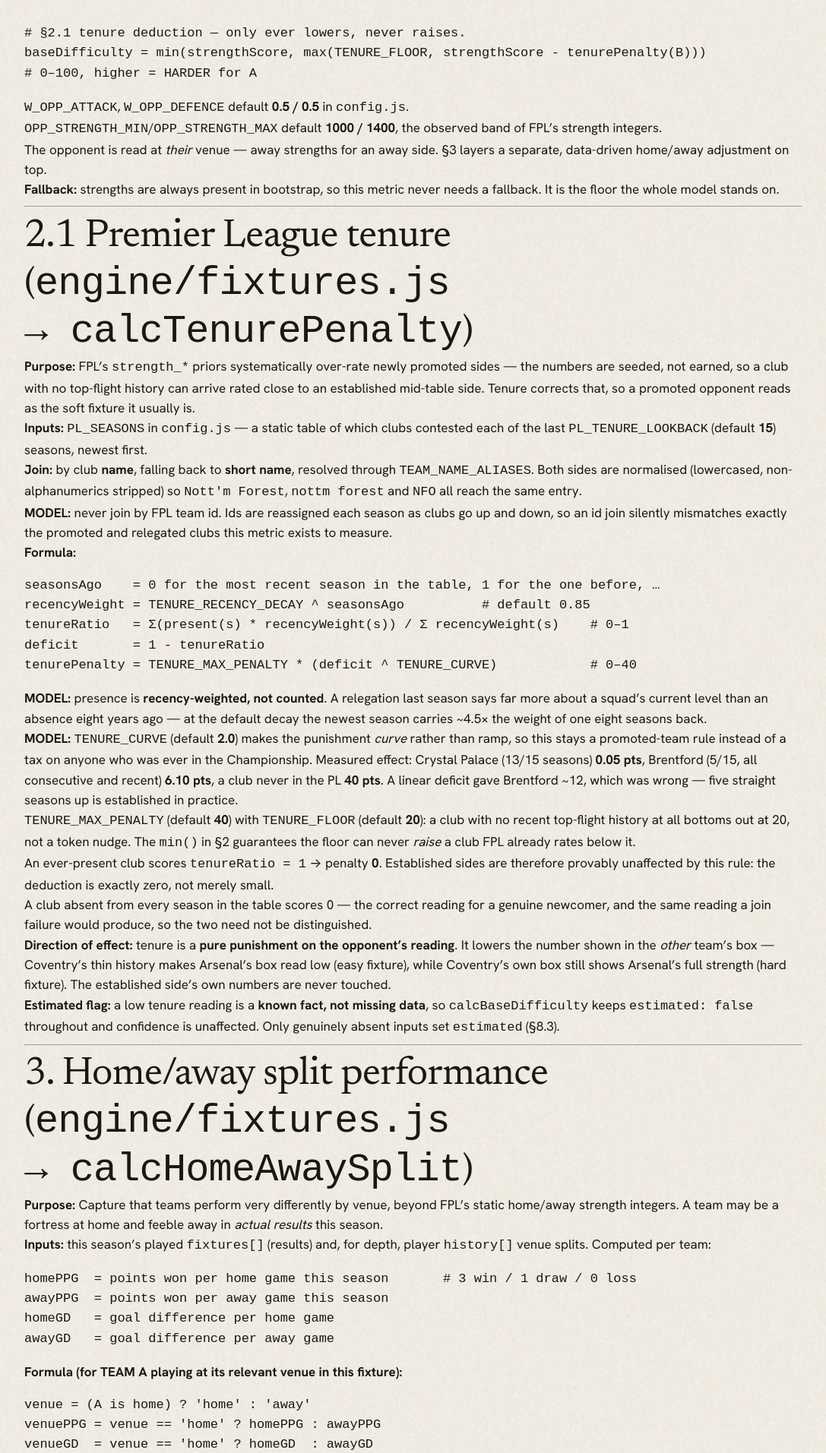
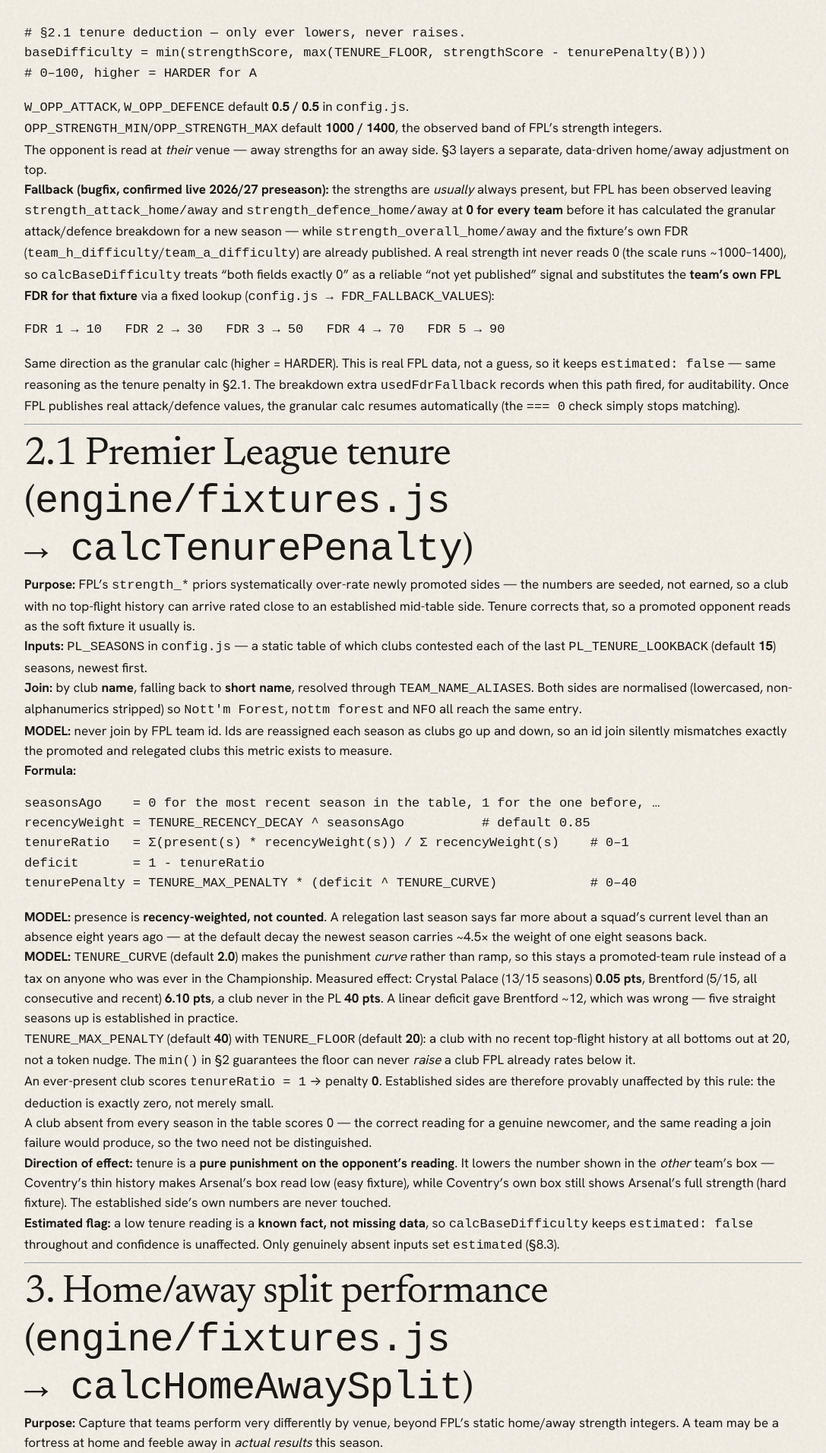
Before and after one commit to JAYJAYBEE303/jayjaybee-site, a Jekyll site: the page built from projects/Gaffer-IQ/FEATURE_ENGINE.md, in a window 1280 px wide. Shown: the part 2192-4105 px from the top of the page at 76% size, without its empty margins (96-1183 px from the left). Built offline with Jekyll 4.4.1, drawn with Linux system fonts in a browser that asks for light colours; our own code applies the rules of GitHub Pages for plain Markdown files.

Commit message:
preseason base difficulty fix

````diff
--- a/projects/Gaffer-IQ/FEATURE_ENGINE.md
+++ b/projects/Gaffer-IQ/FEATURE_ENGINE.md
@@ -58,7 +58,11 @@ baseDifficulty = min(strengthScore, max(TENURE_FLOOR, strengthScore - tenurePena
 - `OPP_STRENGTH_MIN`/`OPP_STRENGTH_MAX` default **1000 / 1400**, the observed band of FPL's strength integers.
 - The opponent is read at *their* venue — away strengths for an away side. §3 layers a separate, data-driven home/away adjustment on top.
 
-**Fallback:** strengths are always present in bootstrap, so this metric never needs a fallback. It is the floor the whole model stands on.
+**Fallback (bugfix, confirmed live 2026/27 preseason):** the strengths are *usually* always present, but FPL has been observed leaving `strength_attack_home/away` and `strength_defence_home/away` at **0 for every team** before it has calculated the granular attack/defence breakdown for a new season — while `strength_overall_home/away` and the fixture's own FDR (`team_h_difficulty`/`team_a_difficulty`) are already published. A real strength int never reads 0 (the scale runs ~1000–1400), so `calcBaseDifficulty` treats "both fields exactly 0" as a reliable "not yet published" signal and substitutes the **team's own FPL FDR for that fixture** via a fixed lookup (`config.js → FDR_FALLBACK_VALUES`):
+```
+FDR 1 → 10   FDR 2 → 30   FDR 3 → 50   FDR 4 → 70   FDR 5 → 90
+```
+Same direction as the granular calc (higher = HARDER). This is real FPL data, not a guess, so it keeps `estimated: false` — same reasoning as the tenure penalty in §2.1. The breakdown extra `usedFdrFallback` records when this path fired, for auditability. Once FPL publishes real attack/defence values, the granular calc resumes automatically (the `=== 0` check simply stops matching).
 
 ---
 
--- a/projects/Gaffer-IQ/css/components.css
+++ b/projects/Gaffer-IQ/css/components.css
@@ -254,6 +254,7 @@
   align-items: center;
   gap: 2px;
   min-width: 52px;
+  max-width: 90px;
 }
 
 .fdr-comparison__label {
@@ -262,7 +263,8 @@
   text-transform: uppercase;
   letter-spacing: 0.06em;
   font-weight: 600;
-  white-space: nowrap;
+  text-align: center;
+  line-height: 1.2;
 }
 
 .fdr-comparison__value {
--- a/projects/Gaffer-IQ/js/engine/composite.js
+++ b/projects/Gaffer-IQ/js/engine/composite.js
@@ -148,7 +148,10 @@ export function scoreFixture(team, fixture, ctx) {
     throw new TypeError(`scoreFixture: opponent team ${opponentId} missing from ctx`);
   }
 
-  const base    = calcBaseDifficulty(team, opponent, isHome);
+  // team's own FDR for this fixture — the fallback calcBaseDifficulty uses
+  // when FPL's granular strength fields aren't published yet (see fixtures.js).
+  const fdrForTeam = isHome ? fixture.fplDifficulty?.home : fixture.fplDifficulty?.away;
+  const base    = calcBaseDifficulty(team, opponent, isHome, fdrForTeam);
   const venue   = calcHomeAwaySplit(team, isHome, ctx);
   const form    = calcTeamForm(team, ctx);
   const counter = calcCounterMatchup(team, opponent, ctx);
@@ -197,6 +200,7 @@ export function scoreFixture(team, fixture, ctx) {
         strengthScore: base.strengthScore,   // before any tenure deduction
         tenurePenalty: base.tenurePenalty,   // points deducted for thin PL history
         tenureRatio:   base.tenureRatio,     // 0–1, opponent's recency-weighted tenure
+        usedFdrFallback: base.usedFdrFallback, // true when FPL's own FDR substituted for unpublished strength data
       },
       counterMatchup: {
         value:     counter.value,
--- a/projects/Gaffer-IQ/js/modules/matchup.js
+++ b/projects/Gaffer-IQ/js/modules/matchup.js
@@ -329,7 +329,7 @@ function buildCard(team, venue, score, fdr, horizonScore, horizon, duels, defend
         <span class="score-pill__band">${esc(score.band)}</span>
       </div>
       <div class="fdr-comparison">
-        <span class="fdr-comparison__label">FPL FDR</span>
+        <span class="fdr-comparison__label">FPL Fixture Difficulty Rating</span>
         <span class="fdr-comparison__value" data-fdr="${esc(String(fdr))}">${esc(String(fdr))}</span>
         <span class="fdr-comparison__scale">/ 5</span>
       </div>
````
Also changed, not shown: projects/Gaffer-IQ/js/config.js (+12 -0 lines), projects/Gaffer-IQ/js/engine/fixtures.js (+30 -6 lines).
